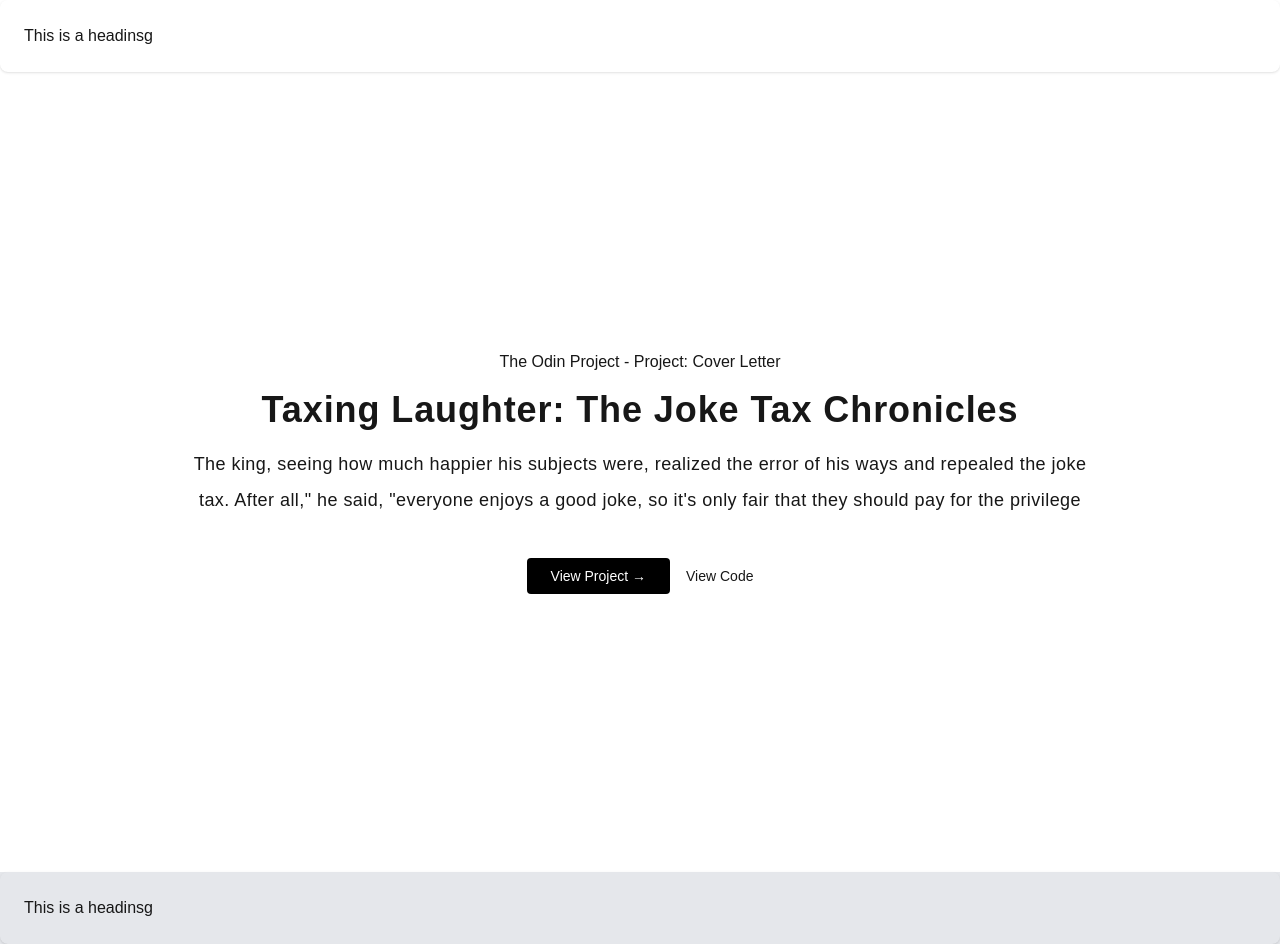
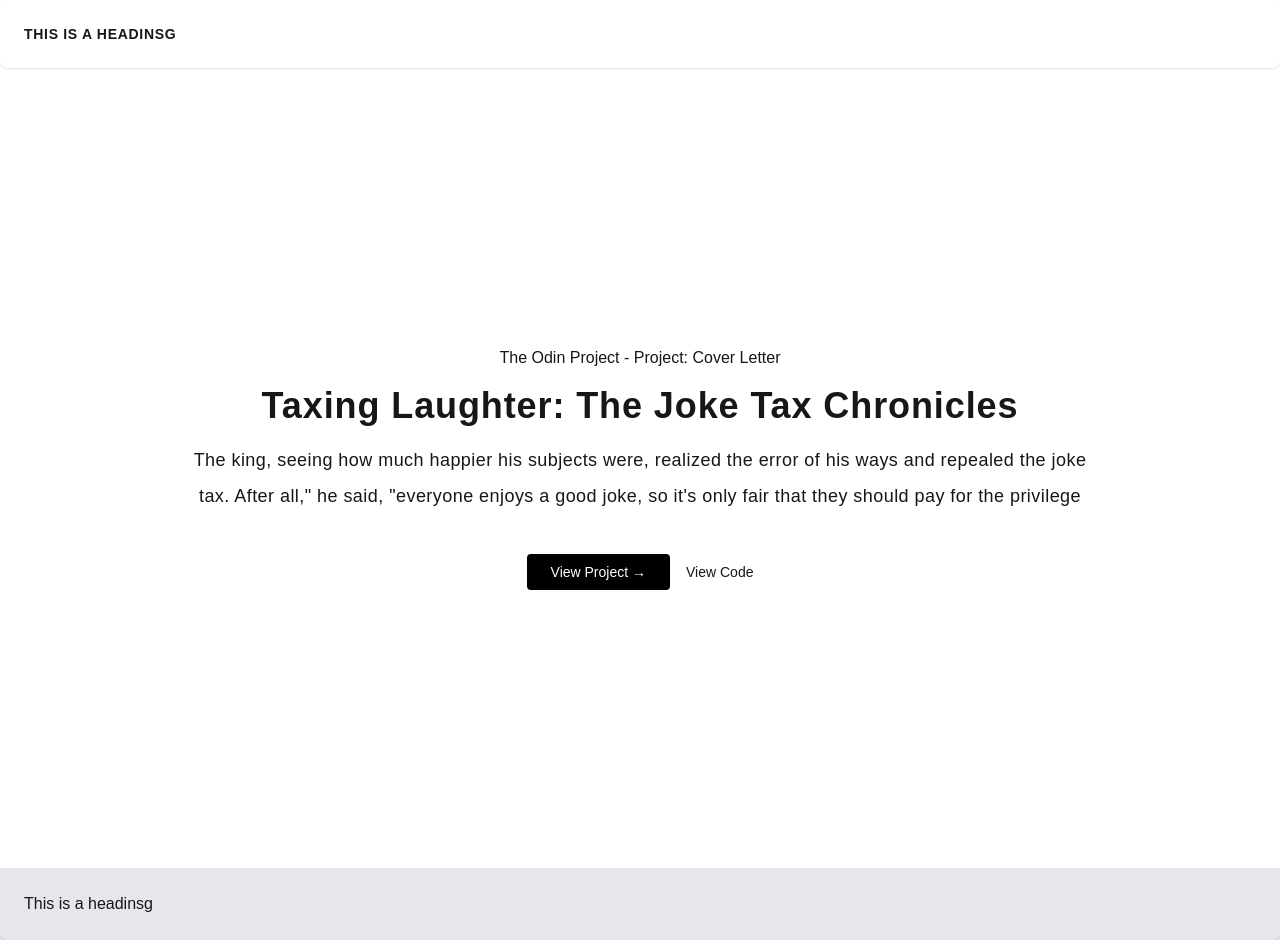
Before and after one commit to Justin-Bento/cv-application, a Next.js app: page / in a window 1280 px wide. Built offline with nearby package versions, Linux system fonts and the light colour scheme.

Commit message:
Styled logo for project header.

```diff
--- a/src/components/Navigation.tsx
+++ b/src/components/Navigation.tsx
@@ -6,7 +6,7 @@ export default function Navigation() {
       <main className=" sticky top-0 bg-white">
         <div className="overflow-hidden  shadow sm:rounded-lg">
           <div className="px-4 py-5 sm:p-6">
-            <p>This is a headinsg</p>
+            <p className="uppercase text-sm font-bold tracking-wider">This is a headinsg</p>
           </div>
         </div>
       </main>
```
